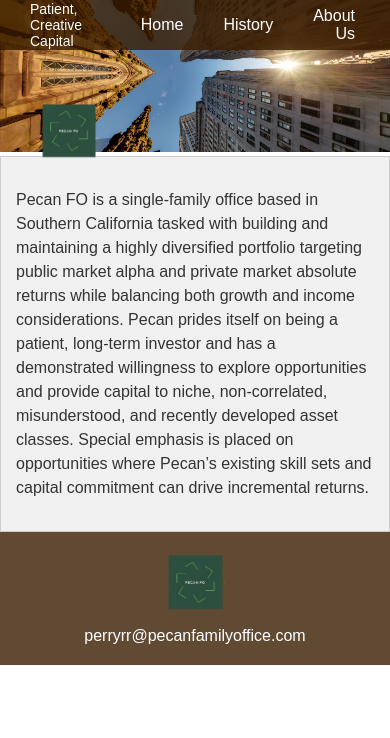
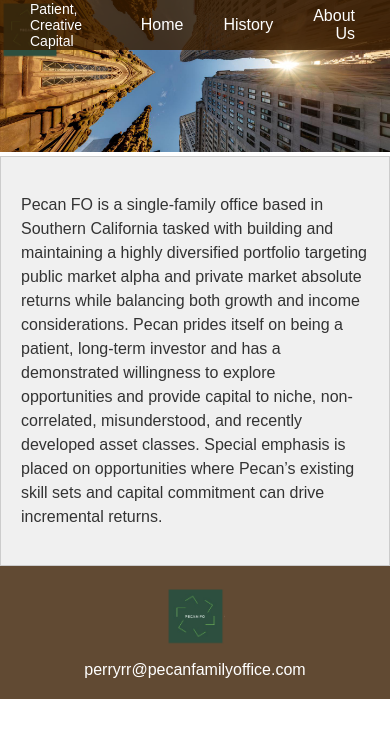
Before and after one commit to sebiperry/Pecan-Family-Office, a React (Create React App) app: page / in a window 390 px wide. Shown: the top 738 px of the page. Built offline with nearby package versions, Linux system fonts and the light colour scheme; a web font is replaced by a local one.

Commit message:
random issues

```diff
--- a/package.json
+++ b/package.json
@@ -8,7 +8,7 @@
     "@testing-library/user-event": "^13.5.0",
     "react": "^18.2.0",
     "react-dom": "^18.2.0",
-    "react-scripts": "5.0.1",
+    "react-scripts": "^5.0.1",
     "web-vitals": "^2.1.4"
   },
   "scripts": {
@@ -34,5 +34,8 @@
       "last 1 firefox version",
       "last 1 safari version"
     ]
+  },
+  "devDependencies": {
+    "@babel/plugin-proposal-private-property-in-object": "^7.21.11"
   }
 }
--- a/src/sections/AboutUs.css
+++ b/src/sections/AboutUs.css
@@ -21,20 +21,12 @@
 
 
 .box-containerA p {
-   line-height: 1.5;
+    line-height: 1.5;
     color: #333;
-    display: block;
     font-family: "Montserrat", sans-serif;
     font-weight: 300;
     font-style: normal;
-    font-size: /* Base styles */
-html {
-  scroll-behavior: smooth;
-  box-sizing: border-box;
-}
-
-*, *:before, *:after {
-  box-sizing: inherit;
+    font-size: 22px;
 }
 
 /* Header styles */
@@ -195,7 +187,7 @@
     font-size: 16px;
   }
 };
-}
+
 .box-containerA li {
     line-height: 1.5;
     color: #333;
--- a/src/sections/Home.css
+++ b/src/sections/Home.css
@@ -1,6 +1,7 @@
-/* General Styles */
-html {
-    scroll-behavior: smooth;
+/* Global Styles */
+img {
+    width: 100%;
+    height: auto;
 }
 
 .home-container {
@@ -15,10 +16,10 @@
 
 .logo-image {
     position: absolute;
-      height: 12.5vw; /* Dynamic scaling */
-      width: 12.5vw; /* Dynamic scaling */
-      top: 20%; /* Adjust relative to the container */
-      left: 5%; /* Adjust relative to the container */
+    height: 23%;
+    width: 12%;
+    top: 0;
+    left: 0;
     z-index: 1;
 }
 
@@ -27,10 +28,7 @@
     height: auto;
     background-color: #f0f0f0;
     border: 1px solid #ccc;
-      padding-top: 50px;
-      padding-left: 100px;
-      padding-right: 100px;
-      padding-bottom: 50px;
+    padding: 70px;
     text-align: left;
 }
 
@@ -42,9 +40,6 @@
     font-style: normal;
     font-size: 45px;
     text-align: left;
-      text-decoration: underline;
-      text-decoration-color: rgba(58, 29, 0, 0.8);
-      text-underline-offset: 30px;
 }
 
 .box-container p {
@@ -57,44 +52,52 @@
     font-size: 22px;
 }
 
-  /* Media Queries */
-  @media only screen and (max-width: 768px) {
+.box-container a {
+    text-decoration: none;
+    color: #333;
+    display: block;
+    line-height: 1.5;
+    font-family: "Montserrat", sans-serif;
+    font-size: 2.5vw;
+}
+
+/* Responsive Adjustments */
+@media screen and (max-width: 768px) {
     .logo-image {
-          height: 15vw; /* Slightly larger for visibility */
-          width: 15vw;
-          top: 8%; /* Adjust position for smaller screens */
-          left: 10%;
+        height: 15%;
+        width: 10%;
     }
 
     .box-container {
-          padding: 20px; /* Reduce padding for mobile */
+        padding: 40px;
     }
 
     .box-container h2 {
-          font-size: 30px; /* Adjust heading size */
-          text-decoration: unset; /* Remove underline on small screens */
+        font-size: 30px;
     }
 
     .box-container p {
-          font-size: 18px; /* Reduce paragraph size */
+        font-size: 18px;
+    }
+
+    .box-container a {
+        font-size: 3vw;
     }
 }
 
-  @media only screen and (max-width: 480px) {
-    .home-image{
+@media screen and (max-width: 480px) {
+    .home-image {
         width: 100%;
         height: auto;
+    }
 
-    }
     .logo-image {
-          height: 18vw; /* Further adjust size */
-          width: 18vw;
-          top: 12%; /* Adjust relative position */
-          left: 10%;
+        height: 10%;
+        width: 8%;
     }
 
     .box-container {
-          padding: 15px;
+        padding: 20px;
     }
 
     .box-container h2 {
@@ -104,4 +107,8 @@
     .box-container p {
         font-size: clamp(16px, 2vw, 22px);
     }
+
+    .box-container a {
+        font-size: 4vw;
     }
+}
```
Also changed, not shown: 1 other file (tests, documents, lock files or other folders). Lines whose indentation alone changed are shown as unchanged.
